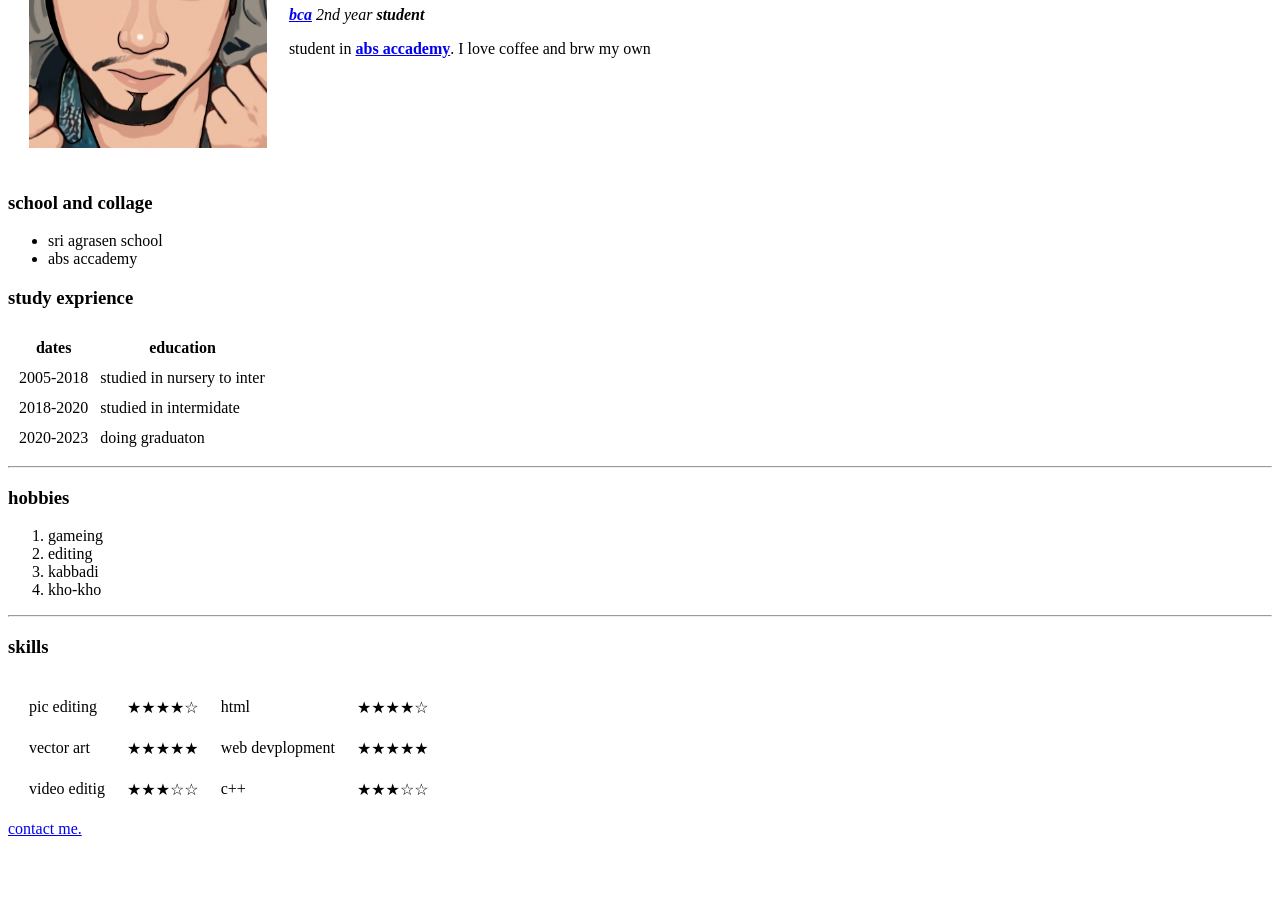
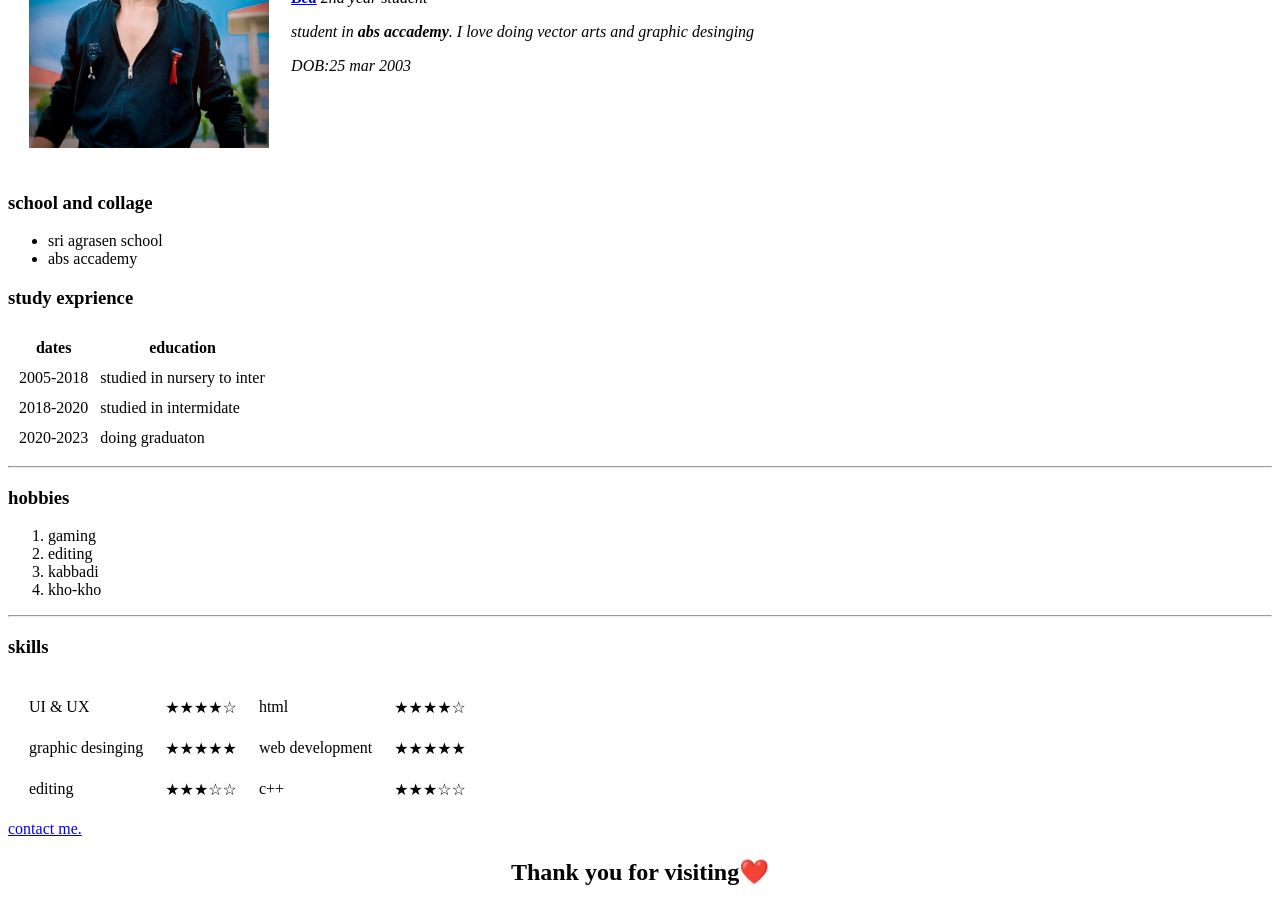
Before and after one commit to ritikkumar85/cv, a plain HTML site: page index.html in a window 1280 px wide. Shown: the part 181-1087 px from the top of the page. Before the commit the page ends 1027 px from the top, so only its background shows below. Drawn offline with Linux system fonts and the light colour scheme.

Commit message:
Add initial cv website file

```diff
--- a/index.html
+++ b/index.html
@@ -9,10 +9,11 @@
 <body>
     <table cellspacing="20">
         <tr>
-            <td><img src="IMG_20210705_191111.jpg" height="300"alt="ritik profile picture"></td>
+            <td><img src="profile.jpg" height="300"alt="ritik profile picture"></td>
             <td><h1>Ritik kumar</h1>
-                <p><em><a href="https://www.sarvgyan.com/courses/bca#:~:text=Bachelor%20in%20Computer%20Application%20(BCA)%20is%20an%20undergraduate,degree%20course%20in%20computer%20applications.&text=The%20duration%20of%20the%20course,C'%20and%20'java'."><strong>bca</strong></a> 2nd year <strong>student</strong></em></p>
-                <p>student in <a href="http://www.absacademy.com/"><strong>abs accademy</strong></a>. I love coffee and brw my own</p>
+                <p><em><a href="https://www.sarvgyan.com/courses/bca#:~:text=Bachelor%20in%20Computer%20Application%20(BCA)%20is%20an%20undergraduate,degree%20course%20in%20computer%20applications.&text=The%20duration%20of%20the%20course,C'%20and%20'java'."><strong>Bca</strong></a> 2nd year student</p>
+                <p>student in <strong>abs accademy</strong>. I love doing vector arts and graphic desinging</p>
+                <p>DOB:25 mar 2003</p>
                 </td>
         </tr>
     </table>
@@ -45,7 +46,7 @@
 <hr>
 <h3>hobbies</h3>
 <ol>
-    <li>gameing</li>
+    <li>gaming</li>
     <li>editing</li>
     <li>kabbadi</li>
     <li>kho-kho</li>
@@ -55,19 +56,19 @@
 <table cellspacing="20">
     <tbody>
     <tr>
-        <td>pic editing</td>
+        <td>UI & UX</td>
         <td>★★★★☆</td>
         <td>html</td>
         <td>★★★★☆</td>
     </tr>
     <tr>
-        <td>vector art</td>
+        <td>graphic desinging</td>
         <td>★★★★★</td>
-        <td>web devplopment</td>
+        <td>web development</td>
         <td>★★★★★</td>
     </tr>
     <tr>
-        <td>video editig</td>
+        <td>editing</td>
         <td>★★★☆☆</td>
         <td>c++</td>
         <td>★★★☆☆</td>
@@ -76,5 +77,6 @@
 </tbody>
 </table>
 <a href="contact.html">contact me.</a>
+<br><h2><center>Thank you for visiting❤️</center></h2>
 </body>
 </html>
```
Also changed, not shown: contact.html (+7 -6 lines), profile.jpg (added).
